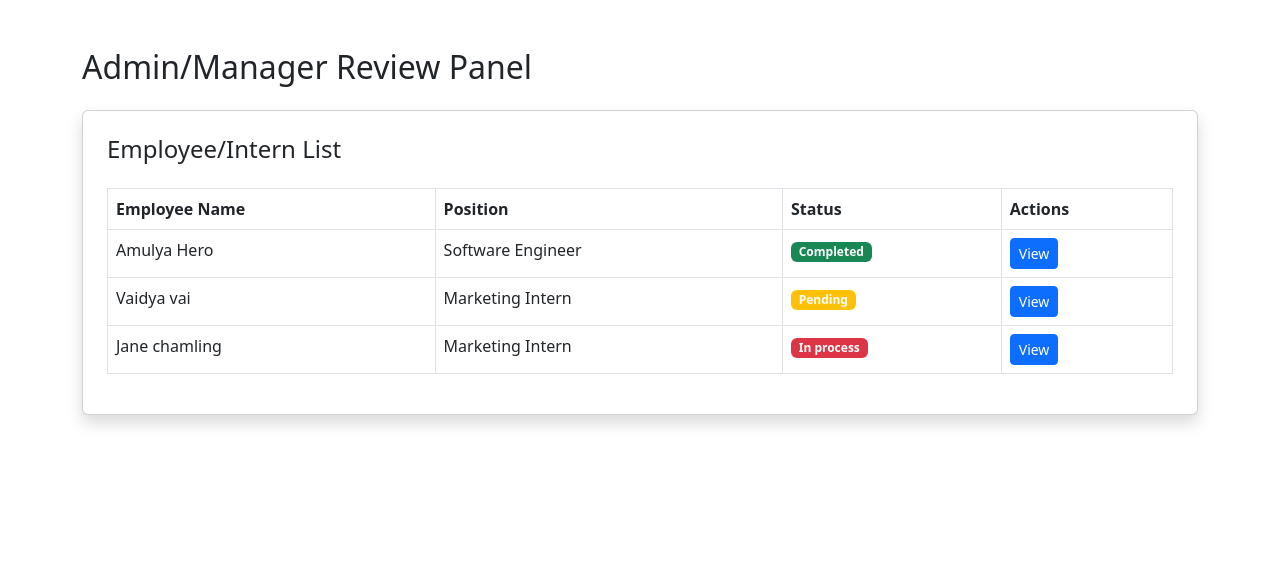
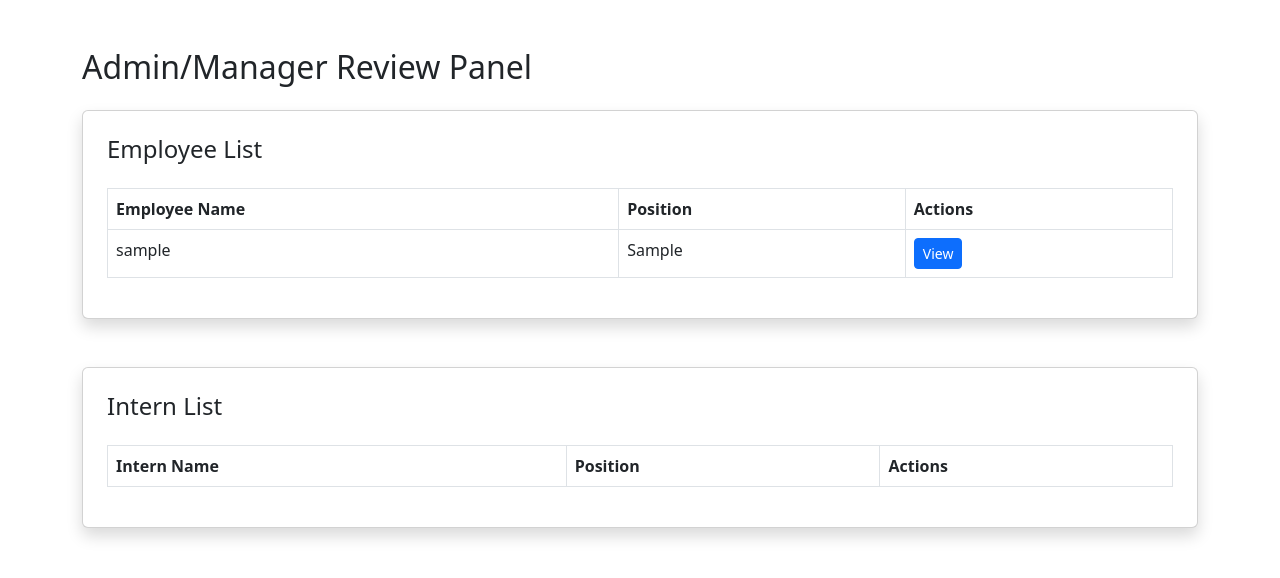
Before and after one commit to gitsubash44/Employee_Performance_Review_System, a Django app: page /accounts/manager_dashboard/ in a window 1280 px wide. Shown: the part 56-634 px from the top of the page. Run offline with Django 5.2, Linux system fonts and the light colour scheme; tables that the repository leaves empty hold one stand-in row (values such as "Sample post"); lists and menus that the app fills with data are empty.

Commit message:
Manager dashboard

```diff
--- a/accounts/admin.py
+++ b/accounts/admin.py
@@ -16,12 +16,12 @@ class CustomUserAdmin(UserAdmin):
     ordering = ('username',)
 
     # Add filtering options for user type and active status
-    list_filter = ('user_type', 'is_active')
+    list_filter = ('user_type', 'is_active', )
 
     # Customize the fields in the admin form
     fieldsets = (
         (None, {
-            'fields': ('username', 'email', 'password', 'user_type')
+            'fields': ('username', 'email', 'password', 'user_type', 'position')
         }),
         ('Permissions', {
             'fields': ('is_active', 'is_staff', 'is_superuser', 'groups', 'user_permissions')
--- a/accounts/models.py
+++ b/accounts/models.py
@@ -5,11 +5,13 @@ class UserTypes(models.TextChoices):
     EMPLOYER = 'employer', 'Employer'
     MANAGER = 'manager', 'Manager'
     INTERN = 'intern', 'Intern'
+    ADMIN = 'admin', 'Admin'
 
 
 
 class CustomUser(AbstractUser):
-    user_type = models.CharField(max_length=10, choices=UserTypes.choices, default=UserTypes.INTERN)
+    user_type = models.CharField(max_length=10, choices=UserTypes.choices, default="")
+    position = models.CharField(max_length=50, default="", null=True)
 
     def __str__(self):
         return self.username
--- a/accounts/views.py
+++ b/accounts/views.py
@@ -73,7 +73,13 @@ def user_login(request):
 
 # manager
 def manager_dashboard(request):
-    return render(request, "manager/manager_dashboard.html")
+    employees = CustomUser.objects.filter(user_type=UserTypes.EMPLOYER)
+    interns = CustomUser.objects.filter(user_type=UserTypes.INTERN)
+    context = {
+        'employees': employees,
+        'interns': interns,
+    }
+    return render(request, "manager/manager_dashboard.html", context)
 
 def work_desc(request):
     return render(request, "manager/work_desc.html")
--- a/templates/manager/manager_dashboard.html
+++ b/templates/manager/manager_dashboard.html
@@ -33,46 +33,57 @@
 
         <!-- Employee Table Section -->
         <div class="card p-4 shadow mb-5">
-            <h4>Employee/Intern List</h4>
+            <h4>Employee List</h4>
             <div class="table-responsive">
                 <table class="table table-bordered mt-3">
                     <thead>
                         <tr>
                             <th>Employee Name</th>
                             <th>Position</th>
-                            <th>Status</th>
                             <th>Actions</th>
                         </tr>
                     </thead>
                     <tbody>
+                        {% for employee in employees %}
                         <tr>
-                            <td>Amulya Hero</td>
-                            <td>Software Engineer</td>
-                            <td><span class="badge bg-success">Completed</span></td>
+                            <td>{{employee.username}}</td>
+                            <td>{{employee.position}}</td>
                             <td>
                                 <a href="{% url 'work_desc' %}"><button class="btn btn-primary btn-sm">View</button></a>
                             </td>
                         </tr>
+                        {% endfor %}
+                    </tbody>
+                </table>
+            </div>
+
+        </div>
+         <!-- Intern Table Section -->
+         <div class="card p-4 shadow mb-5">
+            <h4>Intern List</h4>
+            <div class="table-responsive">
+                <table class="table table-bordered mt-3">
+                    <thead>
                         <tr>
-                            <td>Vaidya vai</td>
-                            <td>Marketing Intern</td>
-                            <td><span class="badge bg-warning">Pending</span></td>
+                            <th>Intern Name</th>
+                            <th>Position</th>
+                            <th>Actions</th>
+                        </tr>
+                    </thead>
+                    <tbody>
+                        {% for intern in interns %}
+                        <tr>
+                            <td>{{intern.username}}</td>
+                            <td>{{intern.position}}</td>
                             <td>
                                 <a href="{% url 'work_desc' %}"><button class="btn btn-primary btn-sm">View</button></a>
                             </td>
                         </tr>
-                        <tr>
-                            <td>Jane chamling</td>
-                            <td>Marketing Intern</td>
-                            <td><span class="badge bg-danger">In process</span></td>
-                            <td>
-                                <a href="{% url 'work_desc' %}"><button class="btn btn-primary btn-sm">View</button></a>
-                            </td>
-                        </tr>
+                        {% endfor %}
+
                     </tbody>
                 </table>
             </div>
-        </div>
 
         <!-- Review Creation/Editing Form -->
        <!-- <div class="card p-4 shadow">
```
Also changed, not shown: accounts/migrations/0003_customuser_position.py (added), accounts/migrations/0004_alter_customuser_user_type.py (added), accounts/migrations/0005_alter_customuser_position.py (added), accounts/migrations/0006_alter_customuser_user_type.py (added).
